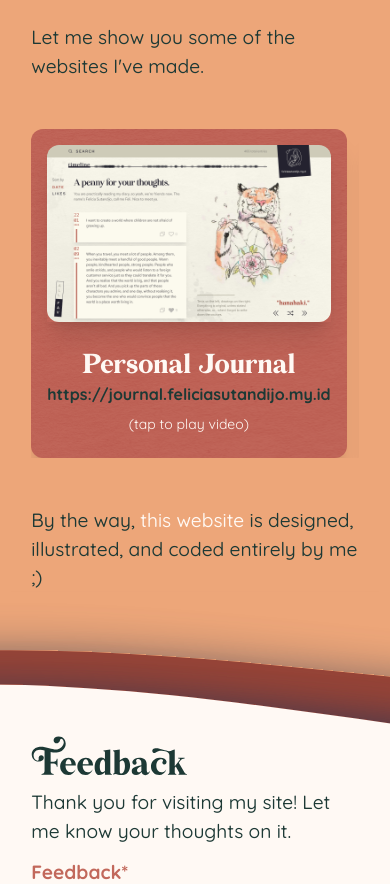
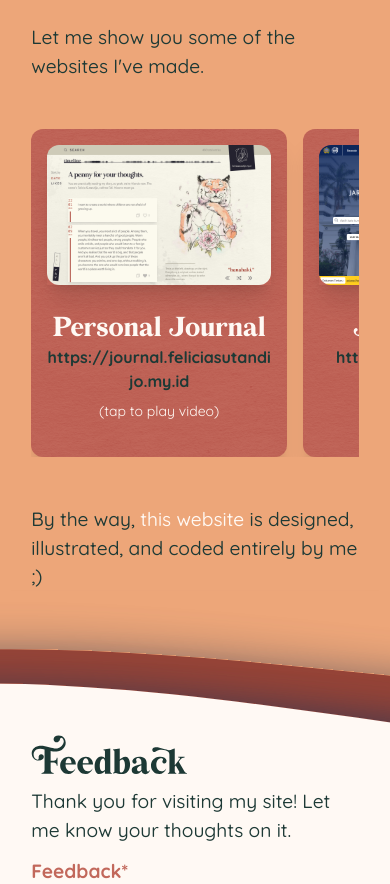
Before and after one commit to FelineJTD/Personal-Website, a Vue app: page / in a window 390 px wide. Shown: the part 1280-2164 px from the top of the page. Built offline with nearby package versions, Linux system fonts and the light colour scheme.

Commit message:
fix: improve responsiveness

```diff
--- a/src/components/PortfolioCard.vue
+++ b/src/components/PortfolioCard.vue
@@ -40,7 +40,7 @@ defineProps<{
 </script>
 
 <template>
-  <div class="rounded-xl bg-coral-500 bg-[url('./assets/texture-25.png')] bg-blend-overlay relative w-full text-center p-4 md:p-6 shadow-xl text-white" @mouseenter="onMouseEnter" @mouseleave="onMouseLeave">
+  <div class="min-w-64 rounded-xl bg-coral-500 bg-[url('./assets/texture-25.png')] bg-blend-overlay relative w-full text-center p-4 md:p-6 shadow-xl text-white" @mouseenter="onMouseEnter" @mouseleave="onMouseLeave">
     <div class="relative shadow-xl">
       <img :src="image" class="rounded-xl" />
       <video :src="video" v-if="play" class="absolute rounded-xl bottom-0" autoplay loop muted />
```
